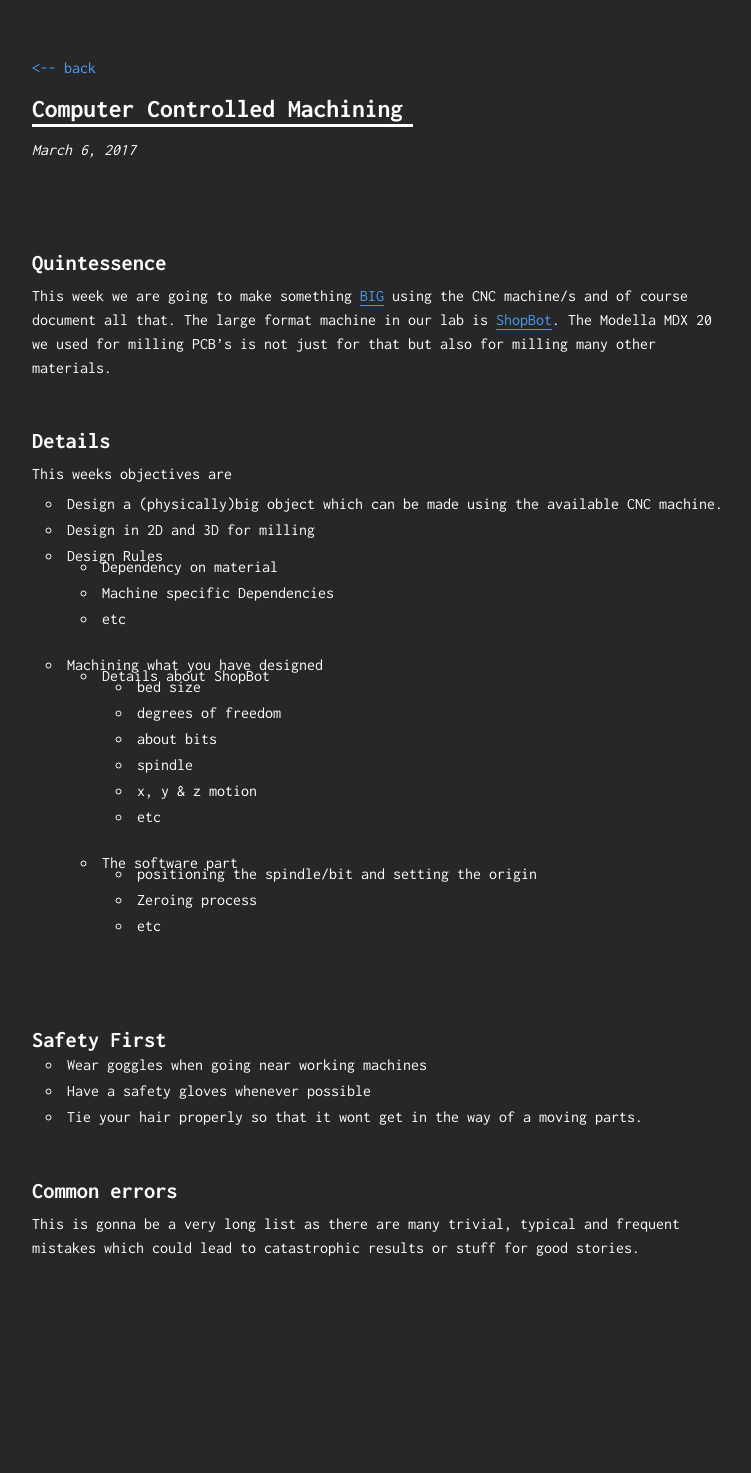
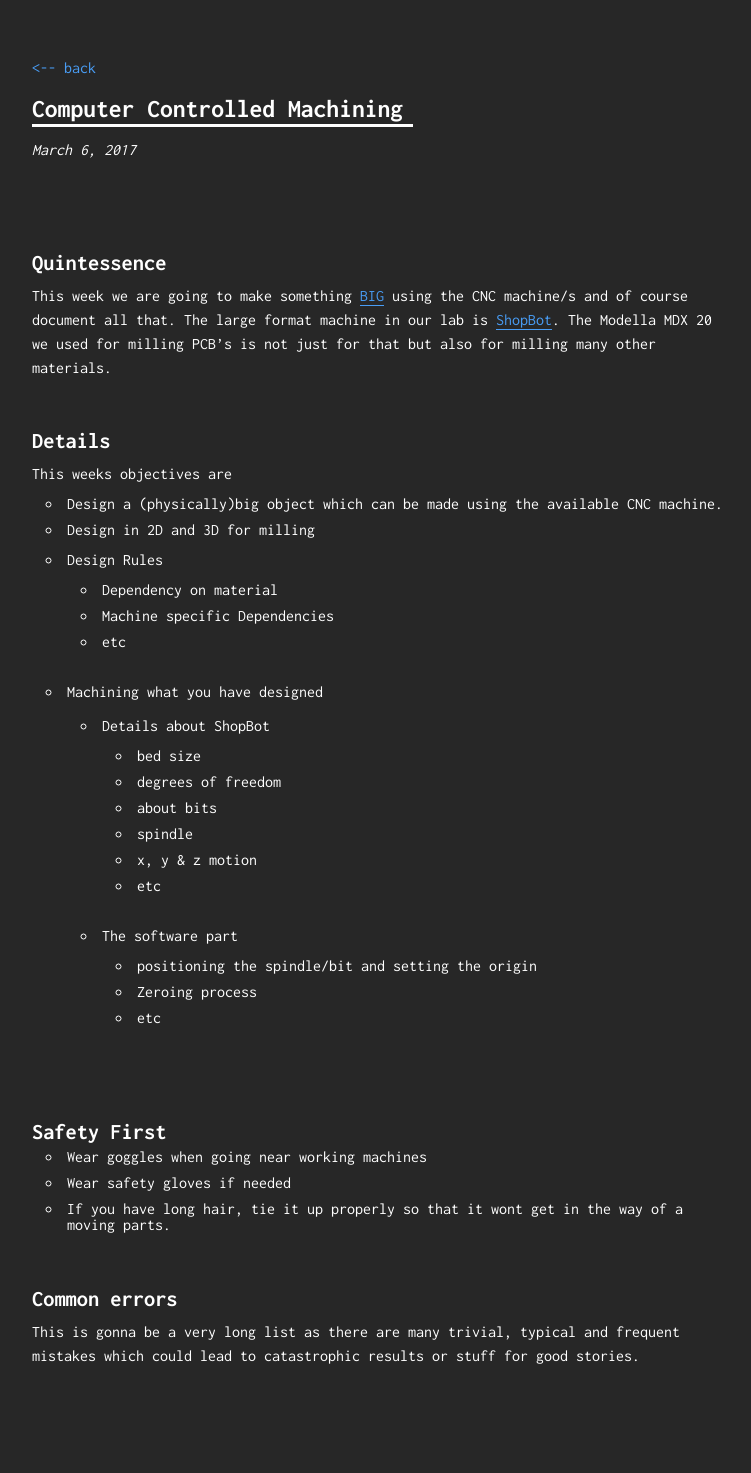
Before and after one commit to VishnuEaswaran/Fab17-instruct, a Jekyll site: the page built from _posts/2017-03-06-Computer_controlled_Machining.md, in a window 1280 px wide. Shown: the whole page, without its empty margins (258-1009 px from the left). Built offline with Jekyll 4.4.1, drawn with Linux system fonts in a browser that asks for light colours; before the commit the page ends 1365 px from its top, so only the background shows below that.

Commit message:
MInor alignment changes

```diff
--- a/_posts/2017-03-06-Computer_controlled_Machining.md
+++ b/_posts/2017-03-06-Computer_controlled_Machining.md
@@ -15,20 +15,25 @@ This weeks objectives are
 +  Design a (physically)big object which can be made using the available CNC machine.
   - Design in 2D and 3D for milling
   - Design Rules
+
     * Dependency on material
     * Machine specific Dependencies
     * etc
 
 
 + Machining what you have designed
+
   - Details about ShopBot
+
     * bed size
     * degrees of freedom
     * about bits
     * spindle
     * x, y & z motion
     * etc
+
   - The software part
+
     * positioning the spindle/bit and setting the origin
     * Zeroing process
     * etc
@@ -37,8 +42,8 @@ Safety First
 ===
 
 - Wear goggles when going near working machines
-- Have a safety gloves whenever possible
-- Tie your hair properly so that it wont get in the way of a moving parts.
+- Wear safety gloves if needed
+- If you have long hair, tie it up properly so that it wont get in the way of a moving parts.
 
 Common errors
 ===
```
